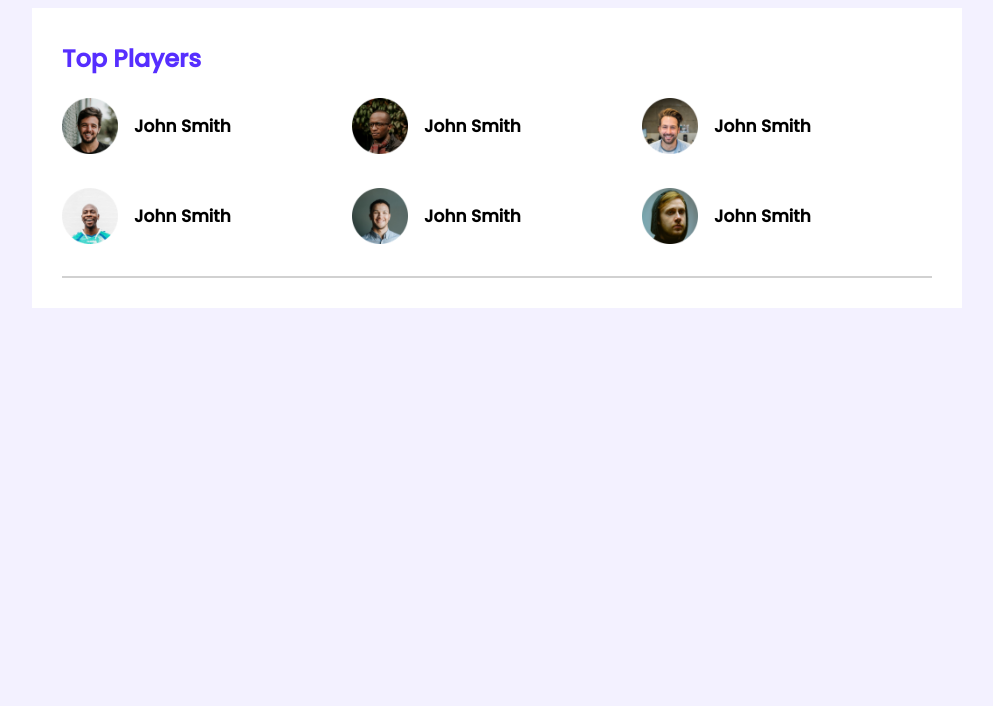
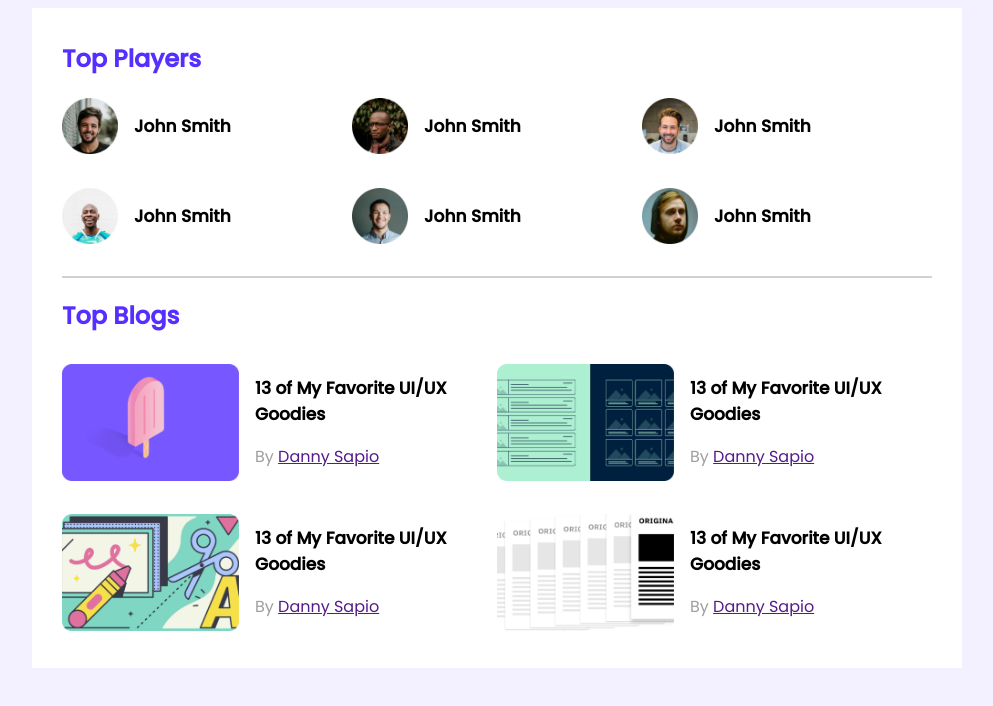
Before and after one commit to atikrawin/leader-board, a plain HTML site: page index.html in a window 1280 px wide. Shown: the whole page, without its empty margins (143-1136 px from the left). Drawn offline with Linux system fonts and the light colour scheme.

Commit message:
last commit

```diff
--- a/index.html
+++ b/index.html
@@ -47,8 +47,65 @@
                 </div>
             </div>
 
+            <hr>
+            <div class="top-blogs">
+                <h2 class="blog-title">Top Blogs</h2>
 
-            <hr>
+                <div class="blogs">
+
+                    <article class="thumbnail">
+                        <div class="blog-image">
+                            <img src="./Images/blogs/blog-1.png" alt="">
+                        </div>
+                        <div class="blog-details">
+                            <h3 class="blog-name">13 of My Favorite UI/UX Goodies</h3>
+
+                            <p class="blog-author">By <a href="">Danny Sapio</a></p>
+                        </div>
+                    </article>
+
+                    <article class="thumbnail">
+                        <div class="blog-image">
+                            <img src="./Images/blogs/blog-2.png" alt="">
+                        </div>
+                        <div class="blog-details">
+                            <h3 class="blog-name">13 of My Favorite UI/UX Goodies</h3>
+
+                            <p class="blog-author">By <a href="">Danny Sapio</a></p>
+                        </div>
+                    </article>
+
+
+                    <article class="thumbnail">
+                        <div class="blog-image">
+                            <img src="./Images/blogs/blog-3.png" alt="">
+                        </div>
+                        <div class="blog-details">
+                            <h3 class="blog-name">13 of My Favorite UI/UX Goodies</h3>
+
+                            <p class="blog-author">By <a href="">Danny Sapio</a></p>
+                        </div>
+                    </article>
+
+
+                    <article class="thumbnail">
+                        <div class="blog-image">
+                            <img src="./Images/blogs/blog-4.png" alt="">
+                        </div>
+                        <div class="blog-details">
+                            <h3 class="blog-name">13 of My Favorite UI/UX Goodies</h3>
+
+                            <p class="blog-author">By <a href="">Danny Sapio</a></p>
+                        </div>
+                    </article>
+
+
+
+
+                </div>
+            </div>
+
+
         </section>
 
     </main>
--- a/styles/style.css
+++ b/styles/style.css
@@ -15,6 +15,7 @@ main {
     background-color: #FFFFFF;
     width: 870px;
     padding: 30px;
+
 }
 
 .top-players {}
@@ -52,3 +53,37 @@ hr {
     margin-left: 16px;
     font-size: 17px;
 }
+
+.blog-title {
+    margin-bottom: 31px;
+    color: #562EFF;
+}
+
+.blog-author {
+    color: #9F9F9F;
+}
+
+.blogs {
+    display: grid;
+    grid-template-columns: 1fr 1fr;
+    grid-row-gap: 26px;
+}
+
+.thumbnail img {
+    width: 177px;
+    height: 117px;
+}
+
+.thumbnail {
+    display: flex;
+}
+
+.blog-details {
+    margin-left: 16px;
+    margin-top: -6px;
+}
+
+.blog-name {
+    font-size: 17px;
+
+}
```
